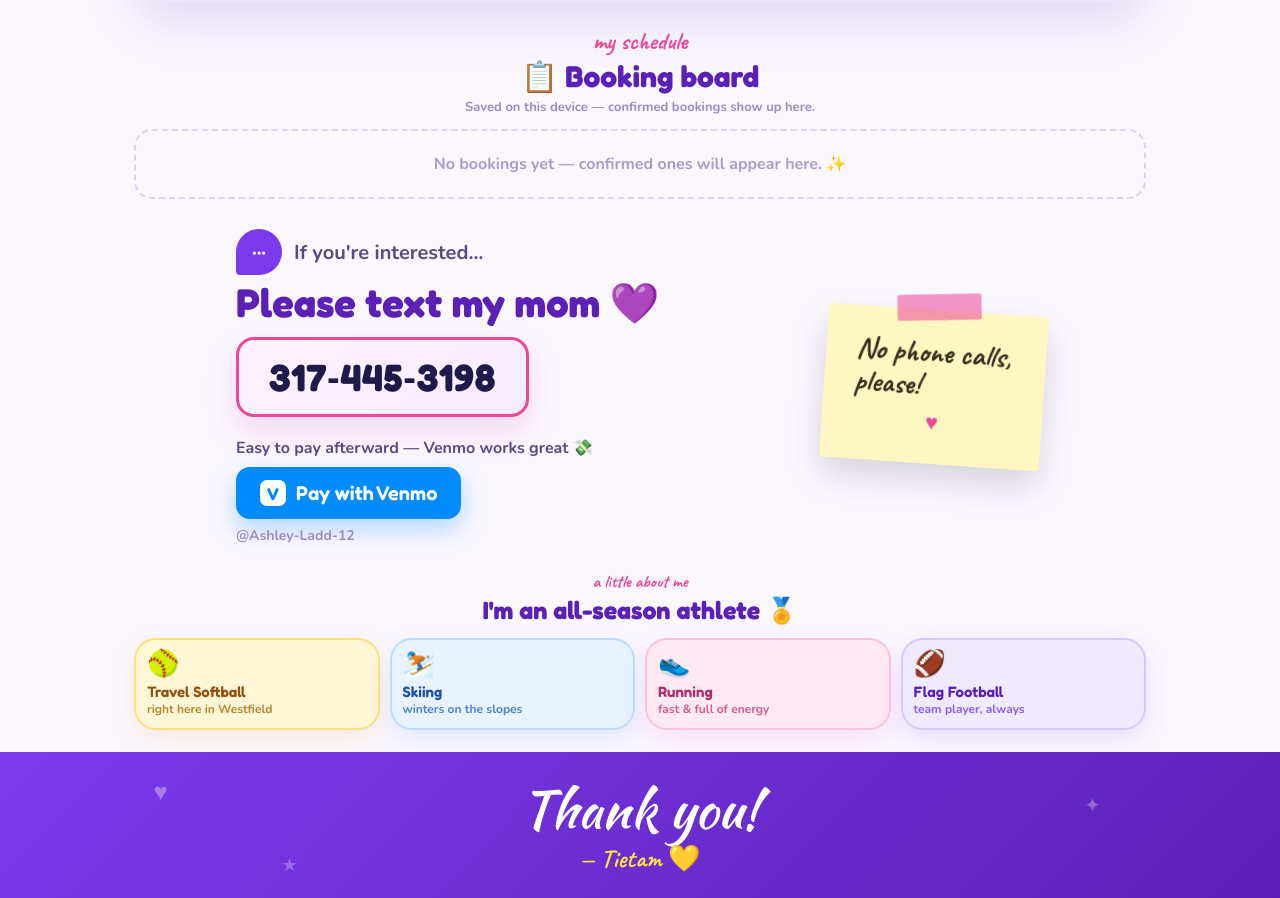
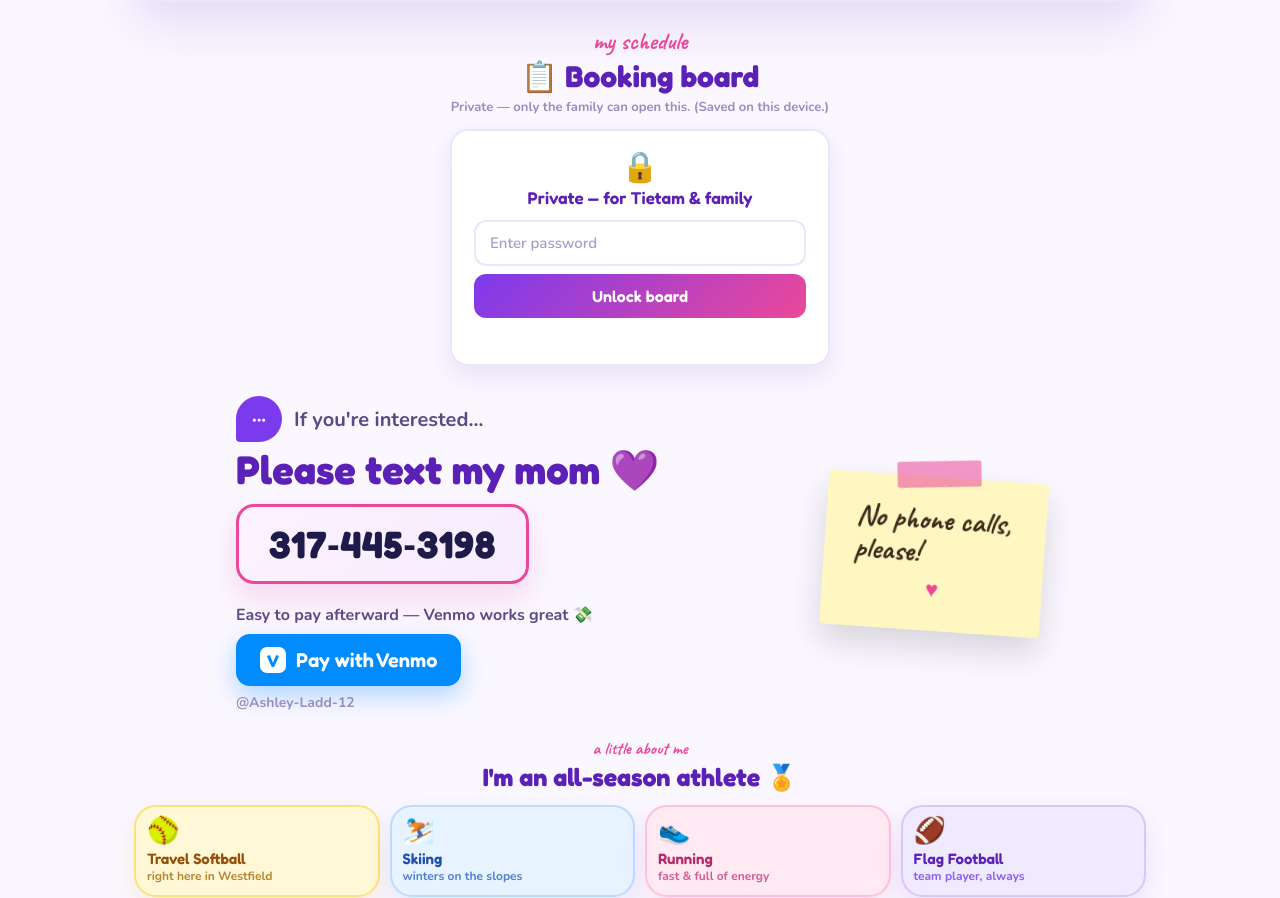
Before and after one commit to gozdemir-afk/Tietam-Site, a website: page index.html in a window 1280 px wide. Shown: the part 1671-2569 px from the top of the page. Drawn offline with nearby package versions, Linux system fonts and the light colour scheme.

Commit message:
Password-gate the booking board (client-side lock, remembered per device)

```diff
--- a/index.html
+++ b/index.html
@@ -174,9 +174,19 @@
     <div style="text-align:center; margin-bottom:13px;">
       <span style="font-family:'Caveat',cursive; font-weight:700; font-size:24px; color:var(--accent2);">my schedule</span>
       <h2 style="font-family:'Fredoka',sans-serif; font-weight:700; font-size:clamp(22px,3.4vw,30px); margin:2px 0 0; color:var(--deep);">📋 Booking board</h2>
-      <div style="font-weight:700; color:#9b8cc0; font-size:13px; margin-top:4px;">Saved on this device — confirmed bookings show up here.</div>
+      <div style="font-weight:700; color:#9b8cc0; font-size:13px; margin-top:4px;">Private — only the family can open this. (Saved on this device.)</div>
     </div>
-    <div id="board" style="display:grid; grid-template-columns:repeat(auto-fit,minmax(250px,1fr)); gap:12px;"></div>
+    <div id="board-lock" style="max-width:380px; margin:0 auto; background:#fff; border:2px solid #ece6f7; border-radius:18px; padding:22px; text-align:center; box-shadow:0 10px 24px rgba(91,33,182,.10);">
+      <div style="font-size:30px; line-height:1;">🔒</div>
+      <div style="font-family:'Fredoka',sans-serif; font-weight:600; font-size:17px; color:var(--deep); margin:4px 0 12px;">Private — for Tietam &amp; family</div>
+      <input id="board-pw" class="bk-input" type="password" placeholder="Enter password" style="margin-bottom:8px;">
+      <button id="board-unlock" type="button" style="width:100%; font-family:'Fredoka',sans-serif; font-weight:600; font-size:16px; color:#fff; background:linear-gradient(135deg,var(--accent),var(--accent2)); border:none; padding:12px; border-radius:12px; cursor:pointer;">Unlock board</button>
+      <div id="board-err" style="color:#993556; font-weight:700; font-size:13px; margin-top:8px; min-height:16px;"></div>
+    </div>
+    <div id="board-wrap" style="display:none;">
+      <div id="board" style="display:grid; grid-template-columns:repeat(auto-fit,minmax(250px,1fr)); gap:12px;"></div>
+      <div style="text-align:center; margin-top:12px;"><button id="board-lockbtn" type="button" style="background:none; border:none; color:#9b8cc0; font-weight:700; font-size:13px; cursor:pointer;">🔒 Lock board</button></div>
+    </div>
   </div>
 
   <!-- ===== CONTACT ===== -->
@@ -386,6 +396,24 @@
     }
   }
 
+  var BOARD_PW = "tietam2026";
+  function showBoard(unlocked){
+    el('board-lock').style.display = unlocked ? 'none' : '';
+    el('board-wrap').style.display = unlocked ? '' : 'none';
+    if(unlocked) renderBoard();
+  }
+  function initBoardLock(){
+    var unlocked=false; try{ unlocked = localStorage.getItem('tietam_board_unlocked')==='1'; }catch(e){}
+    showBoard(unlocked);
+    el('board-unlock').onclick = function(){
+      if(el('board-pw').value === BOARD_PW){
+        try{ localStorage.setItem('tietam_board_unlocked','1'); }catch(e){}
+        el('board-err').textContent=''; el('board-pw').value=''; showBoard(true);
+      } else { el('board-err').textContent='Wrong password — try again.'; }
+    };
+    el('board-pw').onkeydown = function(e){ if(e.key==='Enter') el('board-unlock').onclick(); };
+    el('board-lockbtn').onclick = function(){ try{ localStorage.removeItem('tietam_board_unlocked'); }catch(e){} showBoard(false); };
+  }
   function render(){ renderToggles(); renderCalendar(); renderSlots(); renderSend(); }
 
   el('svc-dog').onclick = function(){ st.service='dog'; render(); };
@@ -398,7 +426,7 @@
   el('bk-hood').onchange = renderSend;
 
   render();
-  renderBoard();
+  initBoardLock();
 })();
 </script>
 </body>
```
